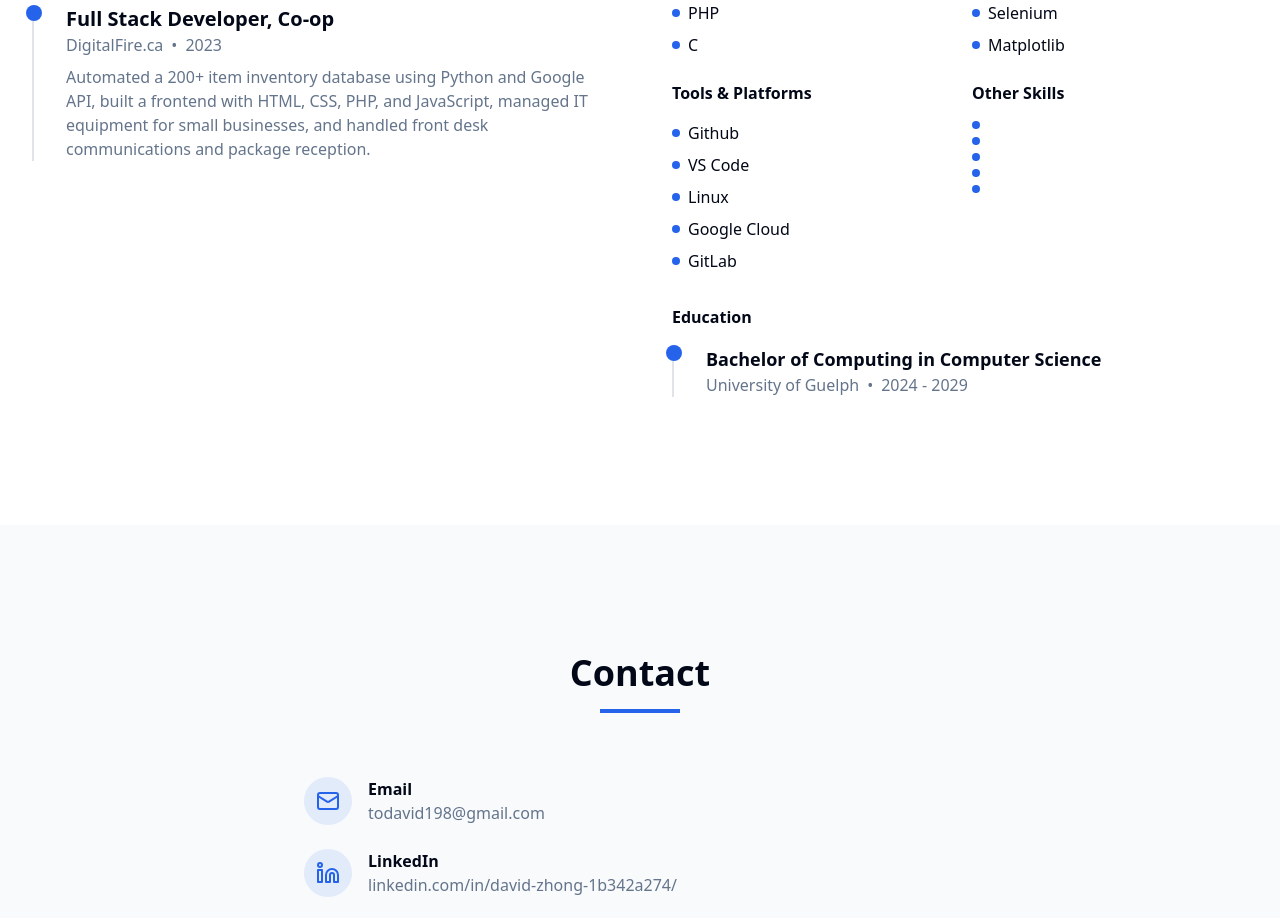
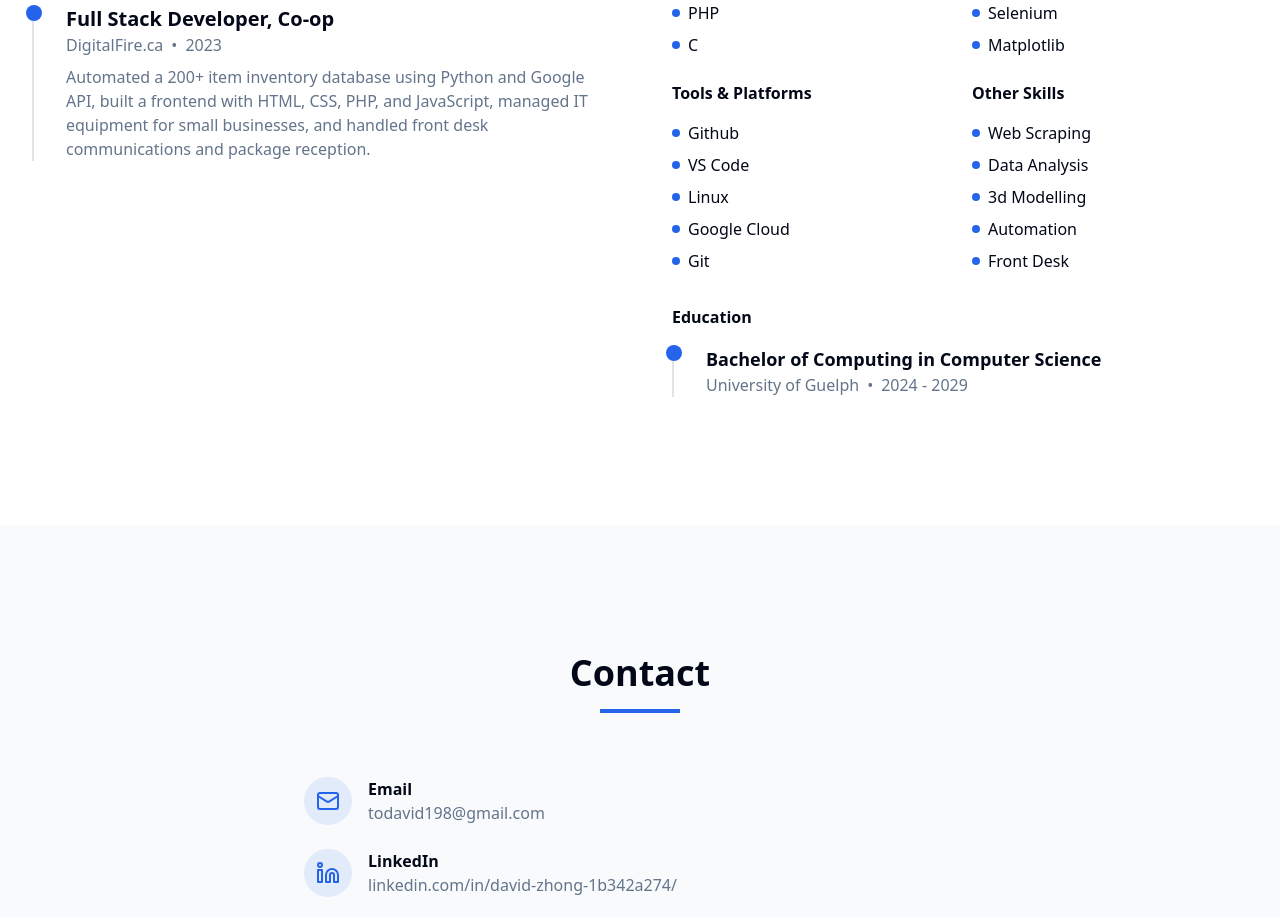
Before and after one commit to david1zhong/personal-website, a Next.js app: page / in a window 1280 px wide. Shown: the part 2840-3758 px from the top of the page. Built offline with nearby package versions, Linux system fonts and the light colour scheme.

Commit message:
Update page.tsx

```diff
--- a/app/page.tsx
+++ b/app/page.tsx
@@ -416,7 +416,7 @@ export default function Home() {
                   <div>
                     <h4 className="font-bold mb-4">Tools & Platforms</h4>
                     <ul className="space-y-2">
-                      {["Github", "VS Code", "Linux", "Google Cloud", "GitLab"].map((skill, index) => (
+                      {["Github", "VS Code", "Linux", "Google Cloud", "Git"].map((skill, index) => (
                         <motion.li
                           key={index}
                           initial={{ opacity: 0, x: -20 }}
@@ -435,7 +435,7 @@ export default function Home() {
                   <div>
                     <h4 className="font-bold mb-4">Other Skills</h4>
                     <ul className="space-y-2">
-                      {["", "", "", "", ""].map((skill, index) => (
+                      {["Web Scraping", "Data Analysis", "3d Modelling", "Automation", "Front Desk"].map((skill, index) => (
                         <motion.li
                           key={index}
                           initial={{ opacity: 0, x: -20 }}
```
